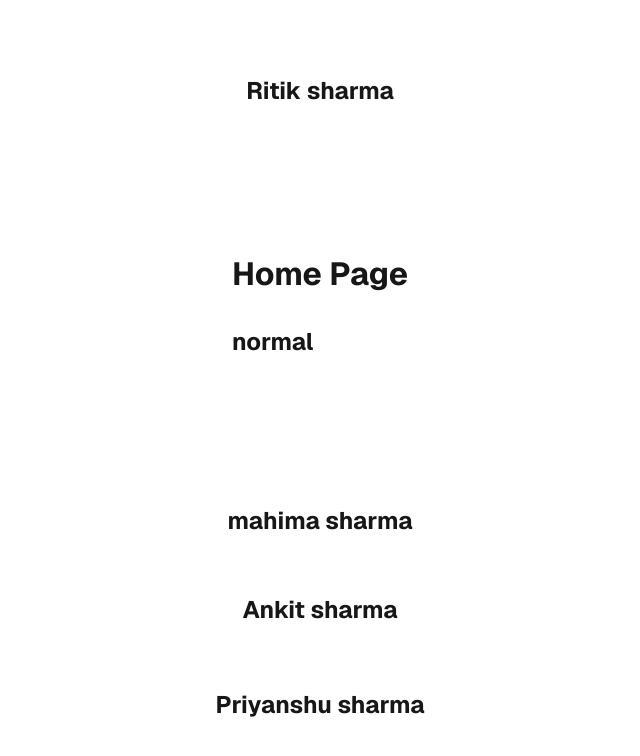
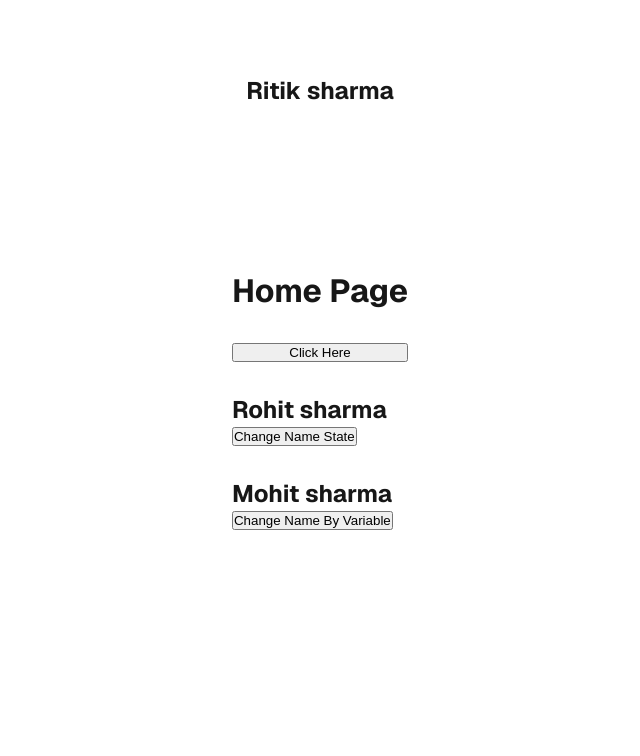
Before and after one commit to Ritiksharmaji/Next-js-tutorial, a Next.js app in the folder app1/: page / in a window 1280 px wide. Shown: the top 756 px of the page, without its empty margins (320-960 px from the left). Built offline with nearby package versions, Linux system fonts and the light colour scheme.

Commit message:
adding code for rendering different types of components

```diff
--- a/app1/src/app/page.js
+++ b/app1/src/app/page.js
@@ -1,15 +1,21 @@
+'use client';
+
 import styles from "./page.module.css";
+import { useState } from 'react';
 
 export default function Home() {
   return (
     <div className={styles.page}>
       <UserName />
-      <UserName name="mahima sharma"/>
+      {/* <UserName name="mahima sharma"/>
        <UserName name="Ankit  sharma"/>
-        <UserName name="Priyanshu sharma"/>
+        <UserName name="Priyanshu sharma"/> */}
       <main className={styles.main}>
        <h1>Home Page</h1>
-       <h2>normal</h2>
+       {/* <h2>normal</h2> */}
+       <button onClick={()=> alert("button CLicked please make sure to check propally")}>Click Here</button>
+        <StateChange />
+        <ChangeVariable />
       </main>
 
     </div>
@@ -21,3 +27,36 @@ const UserName = ({name})=>{
     <h2 className={styles.userName}> {name ? name:"Ritik sharma"} </h2>
   )
 }
+
+const StateChange = ({propsname})=>{
+  const [name, setName] = useState("Rohit sharma");
+  const changeName = () => {
+    setName(propsname ? propsname : "Ritik sharma" );
+    console.log(name);
+  }
+  return (
+    <div>
+      <h2 className={styles.userName}> {name} </h2>
+      <button onClick={changeName}>Change Name State</button>
+    </div>
+  )
+}
+
+const ChangeVariable = ({name})=>{
+  let newName = name ? name: "Mohit sharma";
+  const changeName = () => {
+    // here we are not using state, so it will not re-render the component but the variable will change
+    // this is just a variable, not a state
+    // so it will not cause a re-render
+    // it will just change the value of the variable
+    // and the component will not re-render
+    newName = name ? name: "Ritik sharma";
+    console.log(newName);
+  }
+  return (
+    <div>
+      <h2 className="changed-by-variable"> {newName} </h2>
+      <button onClick={changeName}>Change Name By Variable</button>
+    </div>
+  )
+}
```
Also changed, not shown: 1 other file (tests, documents, lock files or other folders).
